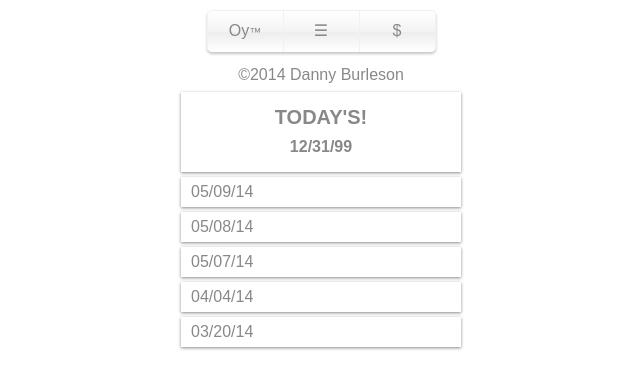
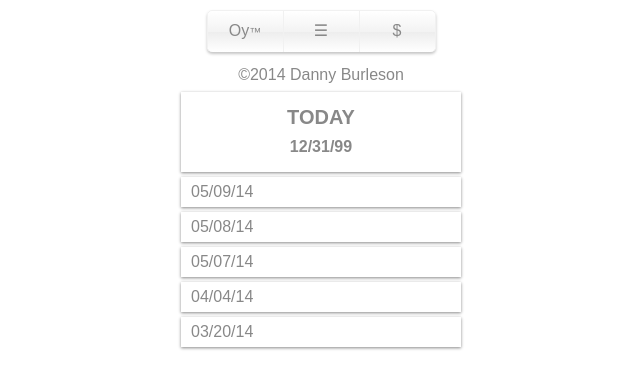
Before and after one commit to oycomics/oycomics.github.io, a Jekyll site: the page built from archive/index.html, in a window 1280 px wide. Shown: the top 389 px of the page, without its empty margins (319-959 px from the left). Built offline with Jekyll 4.4.1, drawn with Linux system fonts in a browser that asks for light colours; Markdown is read by kramdown in place of the engine named in the settings.

Commit message:
Update index.html

```diff
--- a/archive/index.html
+++ b/archive/index.html
@@ -5,7 +5,7 @@ title: Archive
 <div class="archive">
   <ul class="posts_list">
     {% for post in site.posts %}
-    <li><a href="{{ post.url }}" class='{{ post.date | date: "%A" }}-archive'><span>Today's!</span>{{ post.date | date: "%x" }}</a></li>
+    <li><a href="{{ post.url }}" class='{{ post.date | date: "%A" }}-archive'><span>Today</span>{{ post.date | date: "%x" }}</a></li>
     {% endfor %}
   </ul>
 </div>
```
